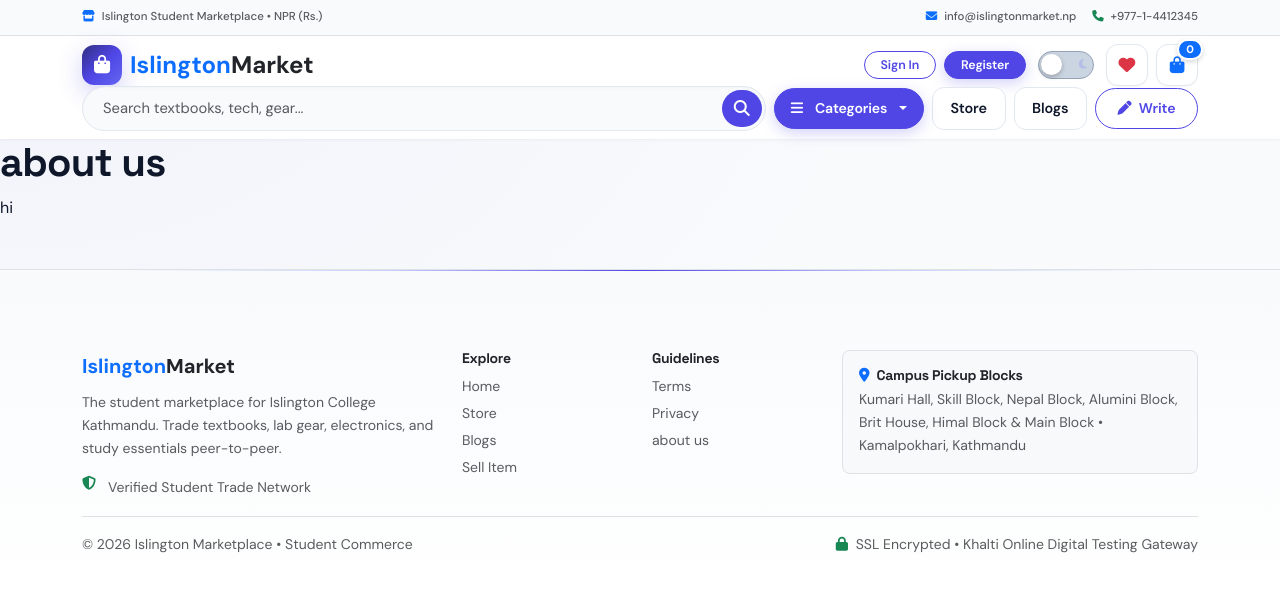
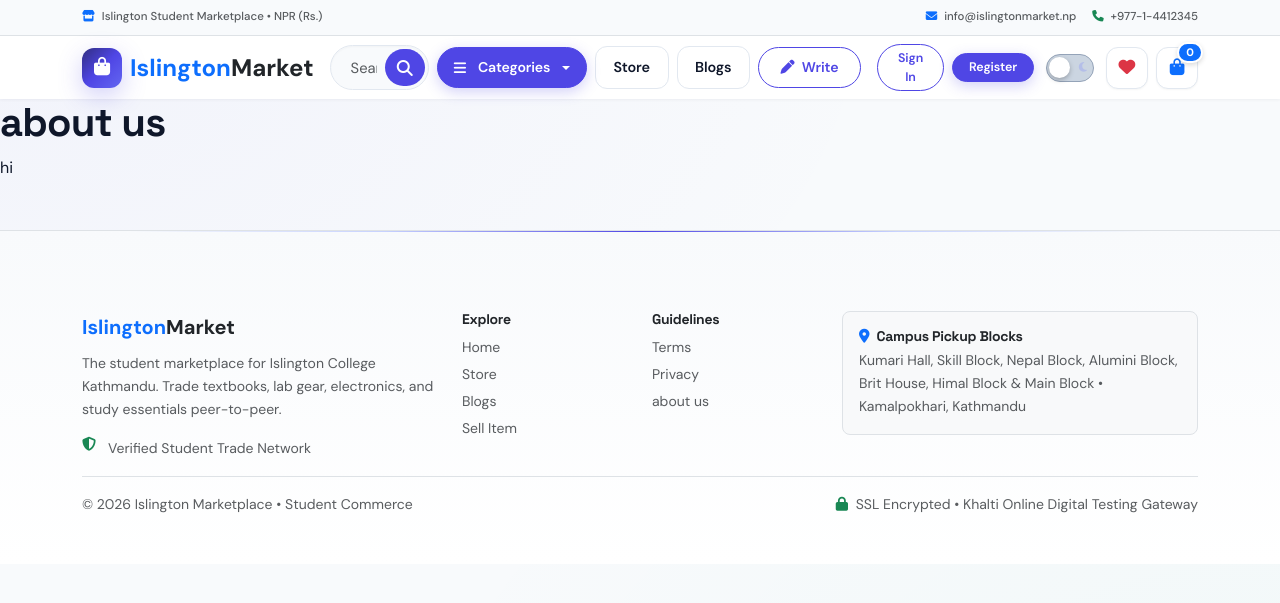
Before and after one commit to MaulikI8/summerclass, a Django app: page /page/hi/ in a window 1280 px wide. Shown: the top 603 px of the page. Run offline with Django 5.2, Linux system fonts and the light colour scheme; data comes from the database, SQL or seed files in the repository; data that the repository does not hold is empty; some libraries are stand-ins or nearby versions.

Commit message:
Unify header navigation layout into single balanced flex row on desktop to eliminate right whitespace gap

```diff
--- a/Templates/master/base.html
+++ b/Templates/master/base.html
@@ -488,9 +488,11 @@
 
     <section class="header-main py-2">
       <div class="container">
-        <!-- Row 1: Brand + Action Icons -->
-        <div class="d-flex align-items-center justify-content-between gap-2 mb-2 mb-lg-0">
-          <div class="d-flex align-items-center gap-2">
+        <!-- Unified Header Flex Container -->
+        <div class="d-flex align-items-center justify-content-between gap-2 flex-wrap flex-lg-nowrap">
+
+          <!-- Brand Logo -->
+          <div class="d-flex align-items-center me-lg-2">
             <a href="{% url 'home' %}" class="brand-wrap text-decoration-none d-flex align-items-center gap-2" aria-label="Islington Marketplace Homepage">
               {% if site_setting.logo %}<img class="logo" src="{{ site_setting.logo.url }}" alt="Islington Logo"/>{% else %}
               <div class="brand-icon-wrap"><i class="fas fa-shopping-bag"></i></div>
@@ -499,7 +501,30 @@
             </a>
           </div>
 
-          <div class="d-flex align-items-center gap-1 gap-sm-2">
+          <!-- Search + Categories + Nav Links -->
+          <div class="d-flex align-items-center gap-2 flex-grow-1 w-100 w-lg-auto order-3 order-lg-2 mt-2 mt-lg-0" style="max-width: 760px;">
+            <div class="flex-grow-1 position-relative">
+              <form action="{% url 'products' %}" method="GET" class="search-wrapper" autocomplete="off" role="search">
+                <input type="text" name="q" id="globalSearchInput" class="form-control form-control-sm rounded-pill" placeholder="Search textbooks, tech, gear..." value="{{ query|default:'' }}" aria-label="Search items"/>
+                <button class="search-btn" type="submit" aria-label="Submit search"><i class="fas fa-search"></i></button>
+              </form>
+              <div id="searchSuggestBox" class="search-suggest-dropdown"></div>
+            </div>
+            <div class="dropdown">
+              <button class="btn btn-primary btn-sm dropdown-toggle rounded-pill px-3 text-nowrap" data-bs-toggle="dropdown" aria-expanded="false" aria-label="Browse categories menu"><i class="fas fa-bars me-1"></i> Categories</button>
+              <div class="dropdown-menu shadow border-0 p-2" style="border-radius:12px;min-width:200px;">
+                <a class="dropdown-item py-1 fw-bold text-primary" href="{% url 'products' %}">All Products</a>
+                <hr class="my-1"/>
+                {% for cat in categories %}<a class="dropdown-item py-1 text-secondary" href="{% url 'products' %}?category={{ cat.name }}">{{ cat.name }}</a>{% endfor %}
+              </div>
+            </div>
+            <a href="{% url 'products' %}" class="btn btn-nav-link d-none d-md-inline">Store</a>
+            <a href="{% url 'blog' %}" class="btn btn-nav-link d-none d-md-inline">Blogs</a>
+            <a href="{% url 'blog_create' %}" class="btn btn-outline-primary btn-sm rounded-pill d-none d-lg-inline text-nowrap"><i class="fas fa-pen me-1"></i> Write</a>
+          </div>
+
+          <!-- User Actions / Icons -->
+          <div class="d-flex align-items-center gap-1 gap-sm-2 order-2 order-lg-3 ms-lg-2">
             {% if user.is_authenticated %}
             <div class="dropdown">
               <a href="#" class="widget-header d-flex align-items-center gap-1 text-decoration-none" data-bs-toggle="dropdown" aria-expanded="false" aria-label="User account menu">
@@ -551,28 +576,7 @@
               <span class="badge bg-primary widget-badge" id="cartCountBadge">{{ cart_count|default:0 }}</span>
             </a>
           </div>
-        </div>
 
-        <!-- Row 2: Search + Categories + Nav (stacks below brand on mobile) -->
-        <div class="d-flex align-items-center gap-2">
-          <div class="flex-grow-1 position-relative">
-            <form action="{% url 'products' %}" method="GET" class="search-wrapper" autocomplete="off" role="search">
-              <input type="text" name="q" id="globalSearchInput" class="form-control form-control-sm rounded-pill" placeholder="Search textbooks, tech, gear..." value="{{ query|default:'' }}" aria-label="Search items"/>
-              <button class="search-btn" type="submit" aria-label="Submit search"><i class="fas fa-search"></i></button>
-            </form>
-            <div id="searchSuggestBox" class="search-suggest-dropdown"></div>
-          </div>
-          <div class="dropdown">
-            <button class="btn btn-primary btn-sm dropdown-toggle rounded-pill px-3 text-nowrap" data-bs-toggle="dropdown" aria-expanded="false" aria-label="Browse categories menu"><i class="fas fa-bars me-1"></i> Categories</button>
-            <div class="dropdown-menu shadow border-0 p-2" style="border-radius:12px;min-width:200px;">
-              <a class="dropdown-item py-1 fw-bold text-primary" href="{% url 'products' %}">All Products</a>
-              <hr class="my-1"/>
-              {% for cat in categories %}<a class="dropdown-item py-1 text-secondary" href="{% url 'products' %}?category={{ cat.name }}">{{ cat.name }}</a>{% endfor %}
-            </div>
-          </div>
-          <a href="{% url 'products' %}" class="btn btn-nav-link d-none d-md-inline">Store</a>
-          <a href="{% url 'blog' %}" class="btn btn-nav-link d-none d-md-inline">Blogs</a>
-          <a href="{% url 'blog_create' %}" class="btn btn-outline-primary btn-sm rounded-pill d-none d-lg-inline"><i class="fas fa-pen me-1"></i> Write</a>
         </div>
       </div>
     </section>
```
